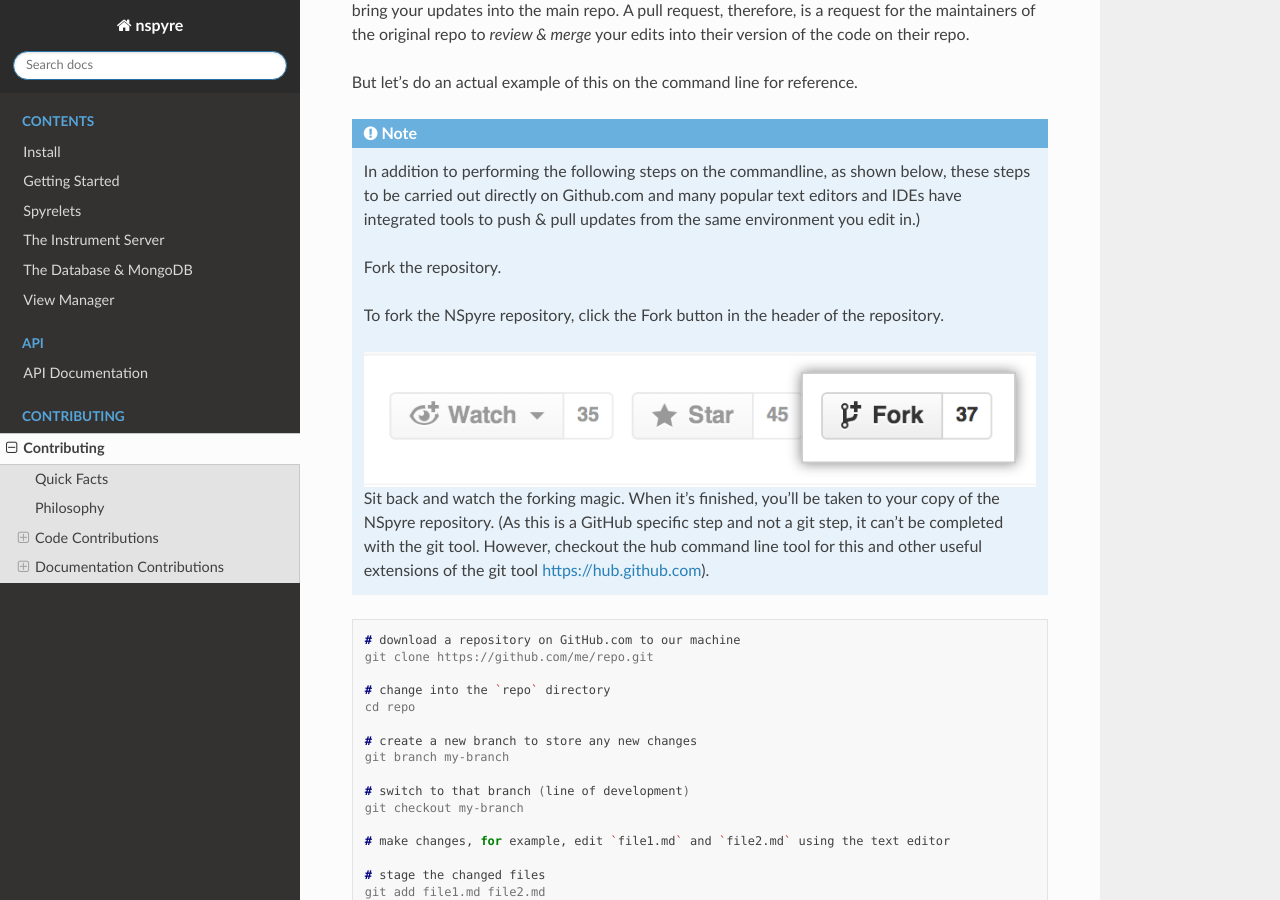
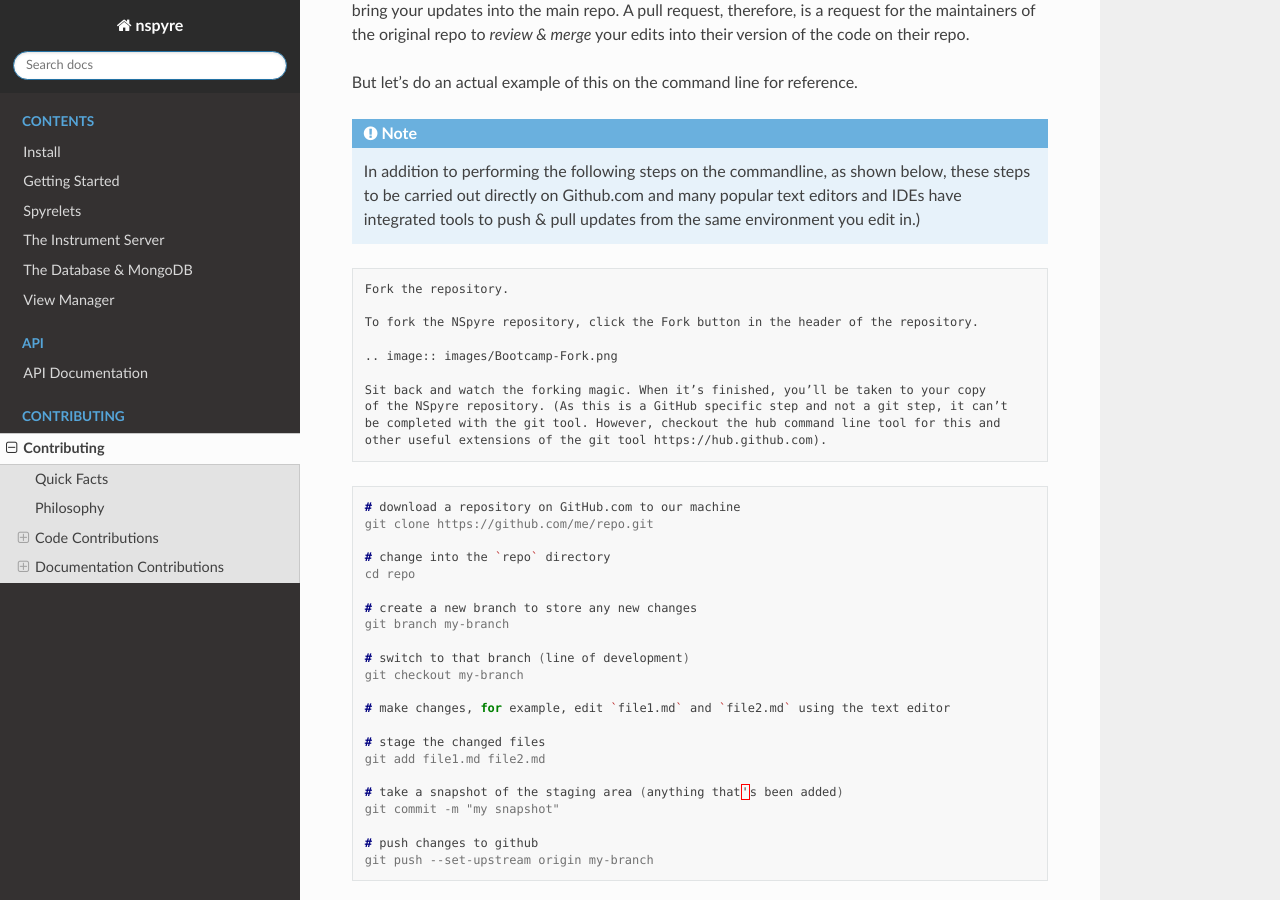
Before and after one commit to nspyre-org/nspyre, a Sphinx documentation site: the page built from docs/contributing.rst, in a window 1280 px wide and 900 px high, scrolled down 2109 px. Built offline with Sphinx 7.4.7 and the Read the Docs theme 2.0.0, drawn with Linux system fonts in a browser that asks for light colours; some of the changed text lies outside the part shown.

```diff
--- a/docs/contributing.rst
+++ b/docs/contributing.rst
@@ -33,7 +33,7 @@ We understand that for a lot people using this project, it might be their first
 Version Control
 ---------------
 
-First thing’s first — `\ *Git* <https://git-scm.com>`_. Git is an example of a *distributed version control system* (DVCS) commonly used for open source and commercial software development. A *version control system* (VCS) tracks the history of changes as people and teams collaborate on projects together. As the project evolves, teams can run tests, fix bugs, and contribute new code with the confidence that any version can be recovered at any time. Developers can review project history to find out:
+First thing’s first — *Git*. `Git <https://git-scm.com>`_ is an example of a *distributed version control system* (DVCS) commonly used for open source and commercial software development. A *version control system* (VCS) tracks the history of changes as people and teams collaborate on projects together. As the project evolves, teams can run tests, fix bugs, and contribute new code with the confidence that any version can be recovered at any time. Developers can review project history to find out:
 
 * Which changes were made?
 * Who made the changes?
@@ -52,6 +52,8 @@ But let’s do an actual example of this on the command line for reference.
 .. note::
 
    In addition to performing the following steps on the commandline, as shown below, these steps to be carried out directly on Github.com and many popular text editors and IDEs have integrated tools to push & pull updates from the same environment you edit in.)
+
+::
 
    Fork the repository.
 
```
